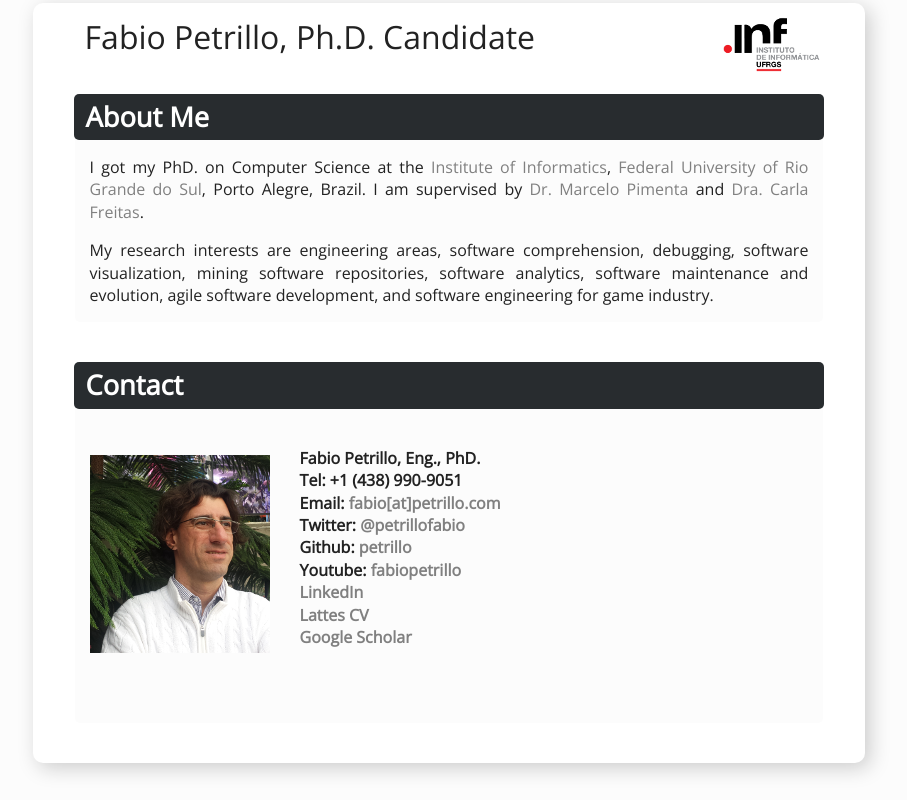
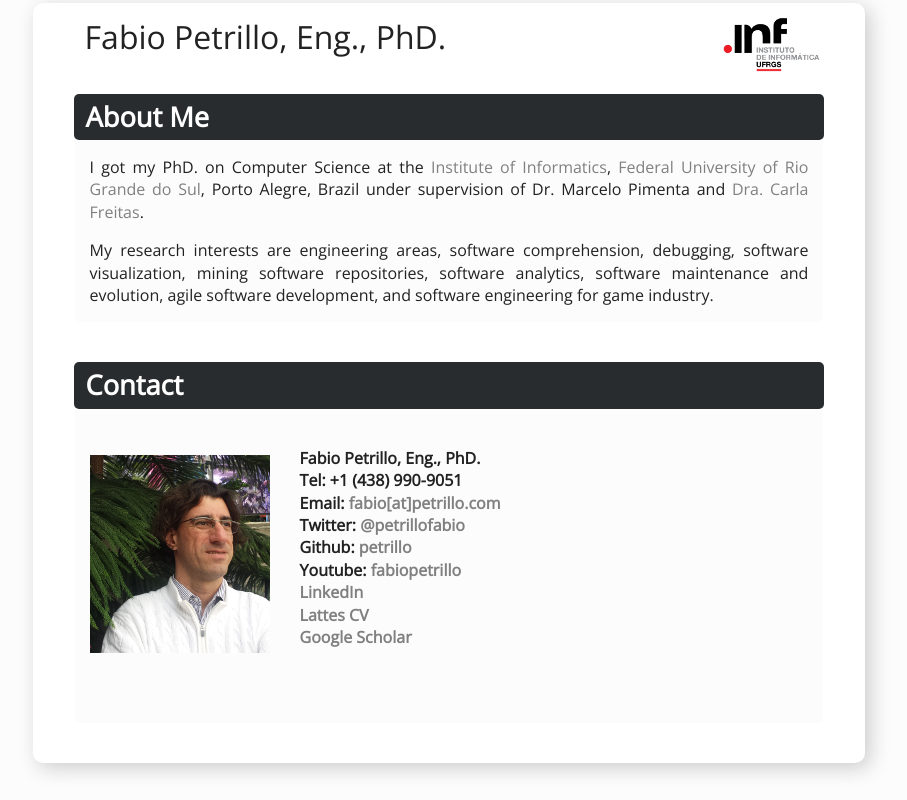
Before and after one commit to petrillo/petrillo.github.io, a plain HTML site: page index.html in a window 1280 px wide. Shown: the whole page, without its empty margins (191-1098 px from the left). Drawn offline with nearby package versions, Linux system fonts and the light colour scheme.

Commit message:
Update index.html

```diff
--- a/index.html
+++ b/index.html
@@ -28,7 +28,7 @@
 <div id="main">
     <div id="header">
 	    <div id="my_name">
-                <span>Fabio Petrillo, Ph.D. Candidate</span>
+                <span>Fabio Petrillo, Eng., PhD.</span>
             </div>
 
           <div id="right-header">
@@ -65,7 +65,7 @@
         </h1>
 
 <p>
-	I got my PhD. on Computer Science at the <a href="http://inf.ufrgs.br/">Institute of Informatics</a>, <a href="https://ufrgs.br">Federal University of Rio Grande do Sul</a>, Porto Alegre, Brazil. I am supervised by <a href="http://www.inf.ufrgs.br/~mpimenta">Dr. Marcelo Pimenta</a> and <a href="https://wiki.inf.ufrgs.br/Carla_Dal_Sasso_Freitas">Dra. Carla Freitas</a>.</p>
+	I got my PhD. on Computer Science at the <a href="http://inf.ufrgs.br/">Institute of Informatics</a>, <a href="https://ufrgs.br">Federal University of Rio Grande do Sul</a>, Porto Alegre, Brazil  under supervision of Dr. Marcelo Pimenta</a> and <a href="https://wiki.inf.ufrgs.br/Carla_Dal_Sasso_Freitas">Dra. Carla Freitas</a>.</p>
 
 </p>
 
```
